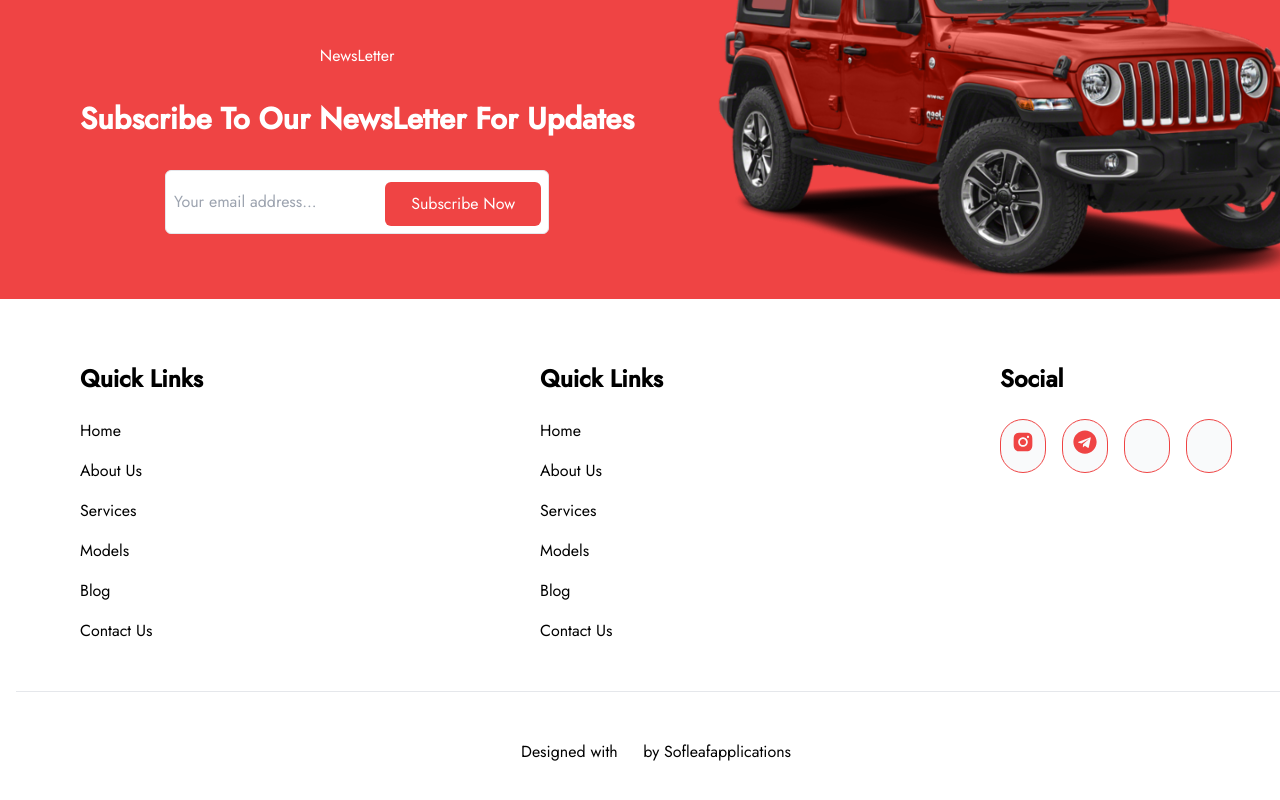
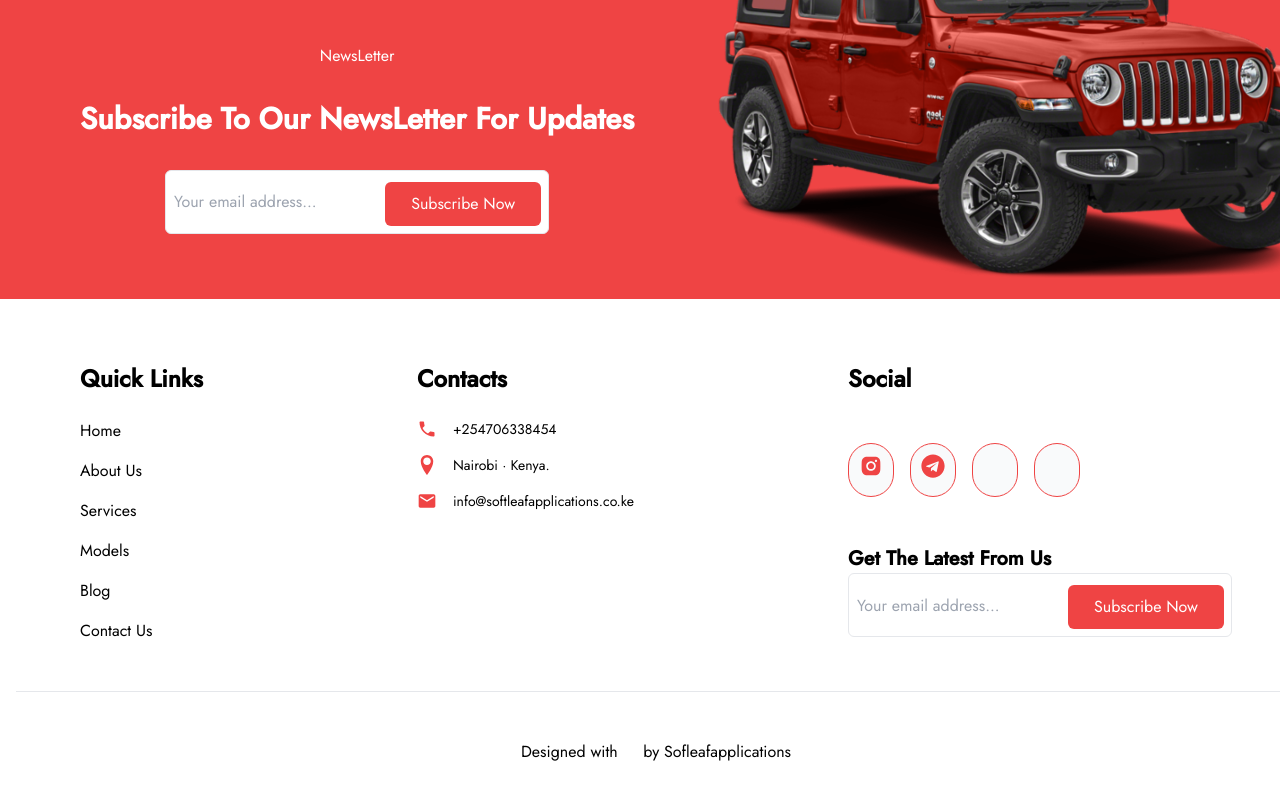
Before and after one commit to njau58/kar-hire, a React (Vite) app: page / in a window 1280 px wide. Shown: the part 2916-3716 px from the top of the page. Built offline with nearby package versions, Linux system fonts and the light colour scheme; some icons are missing.

Commit message:
added footer

```diff
--- a/src/components/Footer/index.tsx
+++ b/src/components/Footer/index.tsx
@@ -1,4 +1,6 @@
 import generateNavItems, { Item } from "../Navbar/NavItems";
+import { MdEmail } from "react-icons/md";
+
 import { useState, useEffect } from "react";
 // import { ScrollLink as Link } from "react-scroll";
 import { FaFacebook } from "react-icons/fa6";
@@ -6,6 +8,9 @@ import { FaTelegram } from "react-icons/fa";
 import { FaYoutube } from "react-icons/fa6";
 import { AiFillInstagram } from "react-icons/ai";
 import { FaHeart } from "react-icons/fa6";
+import { ImLocation } from "react-icons/im";
+import { MdLocalPhone } from "react-icons/md";
+import Button from "../Button";
 
 const Footer = () => {
   const [nav_items, setNavItems] = useState<Item[]>([]);
@@ -14,7 +19,6 @@ const Footer = () => {
     setNavItems(generateNavItems());
   }, []);
 
-  console.log("Items", nav_items);
 
   return (
     <section
@@ -28,7 +32,7 @@ const Footer = () => {
           <ul className="space-y-4 text-left">
             {nav_items?.map((item) => {
               return (
-                <li className=" cursor-pointer hover:underline tansition duration-7s00 ease-in-out">
+                <li className=" cursor-pointer hover:underline tansition duration-700 ease-in-out">
                   <a>{item.name}</a>
                 </li>
               );
@@ -36,19 +40,29 @@ const Footer = () => {
           </ul>
         </div>
         <div className=" flex flex-col gap-6">
-          <h4 className="text-2xl md:4xl font-semibold">Quick Links</h4>
-
-          <ul className="space-y-4 text-left">
-            {nav_items?.map((item) => {
-              return (
-                <li className=" cursor-pointer hover:underline tansition duration-7s00 ease-in-out">
-                  <a>{item.name}</a>
-                </li>
-              );
-            })}
-          </ul>
+          <h4 className="text-2xl md:4xl font-semibold text-start">Contacts</h4>
+          <div className="flex flex-col space-y-4 items-start  ">
+            <div className="flex flex-row space-x-4 items-center">
+              <div className="text-xl text-primary">
+                <MdLocalPhone />
+              </div>
+              <div className="text-sm">+254706338454 </div>
+            </div>
+            <div className="flex flex-row space-x-4 items-center">
+              <div className="text-xl text-primary">
+                <ImLocation />
+              </div>
+              <div className="text-sm"> Nairobi · Kenya.</div>
+            </div>
+            <div className="flex flex-row space-x-4 items-center">
+              <div className="text-xl text-primary">
+                <MdEmail />
+              </div>
+              <div className="text-sm">info@softleafapplications.co.ke</div>
+            </div>
+          </div>
         </div>
-        <div className=" flex flex-col gap-6">
+        <div className=" flex flex-col gap-12">
           <h4 className="text-2xl md:4xl font-semibold text-start">Social</h4>
 
           <div className=" flex flex-row gap-4 text-left">
@@ -65,17 +79,32 @@ const Footer = () => {
               <FaFacebook />
             </div>
           </div>
+          <div className="">
+            <h3 className="text-start font-semibold text-xl"> Get The Latest From Us</h3>
+            <div className="relative h-16 w-96 ">
+            <input className=" px-2 w-full h-full rounded-md border" placeholder="Your email address..."></input>
+            <div className="absolute top-3 right-2"> <Button  theme="filled" text="Subscribe Now"></Button></div>
+            </div>
+
+
 
         </div>
 
 
+
+        </div>
       </div>
 
       <hr className="my-12 bg-black w-full "></hr>
 
       <div className="">
-        <p>Designed with <span className="inline-block text-primary"><FaHeart></FaHeart></span> by Sofleafapplications </p>
-
+        <p>
+          Designed with{" "}
+          <span className="inline-block text-primary">
+            <FaHeart></FaHeart>
+          </span>{" "}
+          by Sofleafapplications{" "}
+        </p>
       </div>
     </section>
   );
```
